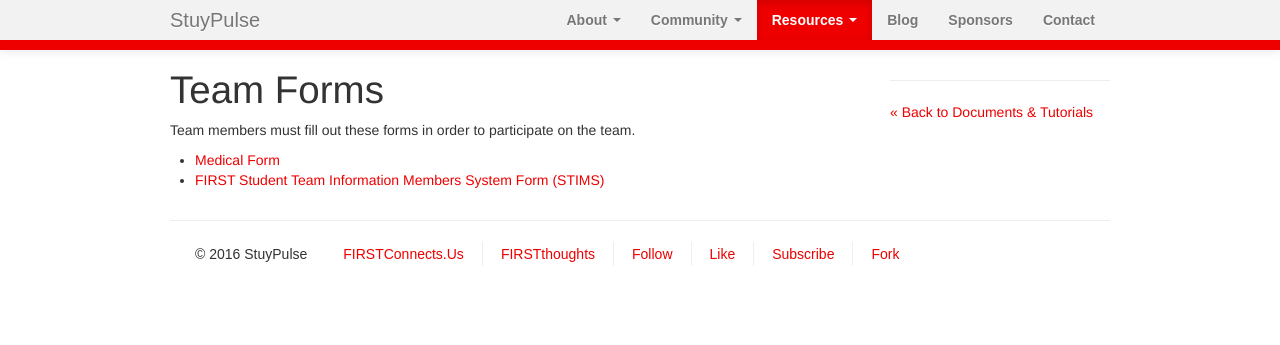
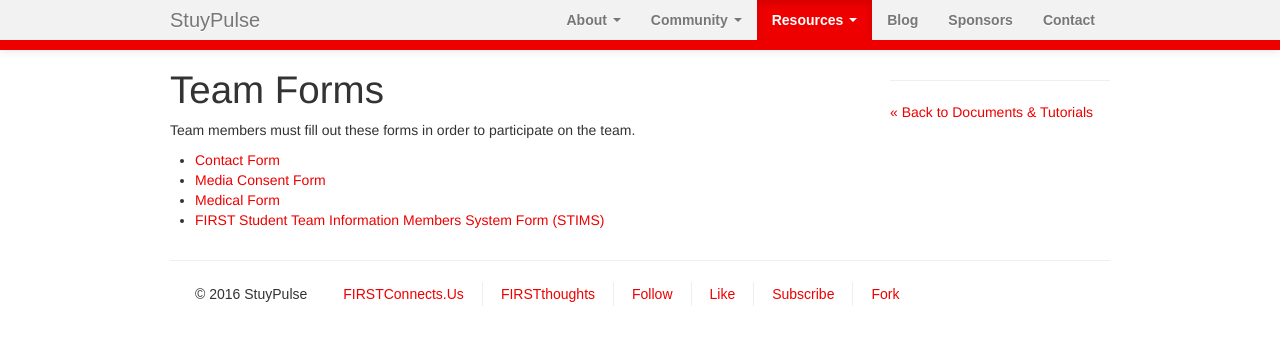
Before and after one commit to StuyPulse/team694.github.io, a Jekyll site: the page built from resources/forms/index.md, in a window 1280 px wide. Shown: the top 345 px of the page. Built offline with Jekyll 4.4.1, drawn with Linux system fonts in a browser that asks for light colours; nearby versions of some CDN libraries.

Commit message:
Add contact and media consent forms

```diff
--- a/resources/forms/index.md
+++ b/resources/forms/index.md
@@ -4,5 +4,7 @@ title: Team Forms
 ---
 Team members must fill out these forms in order to participate on the team.
 
+- [Contact Form](https://docs.google.com/forms/d/e/1FAIpQLSflvXHknyU-vBmEij0eI3gOgqfy1uivXBgY9dIOqk1TS3xhvA/viewform)
+- [Media Consent Form](/downloads/teamdocs/forms/MediaConsentForm.pdf)
 - [Medical Form](/downloads/teamdocs/forms/MedicalForm.pdf)
 - [FIRST Student Team Information Members System Form (STIMS)](http://www.usfirst.org/roboticsprograms/frc/first-student-team-information-members-system-and-consent-form?id=8128)
```
Also changed, not shown: 1 other file.
